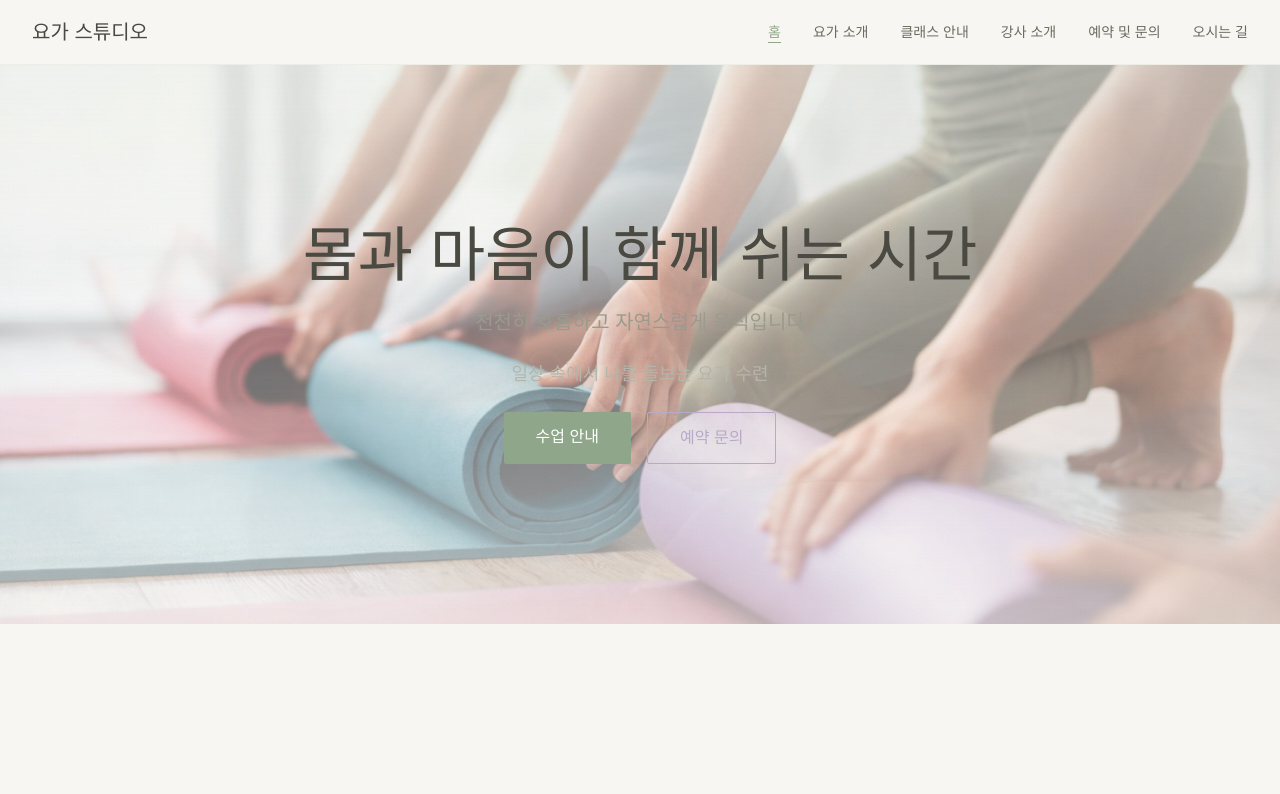
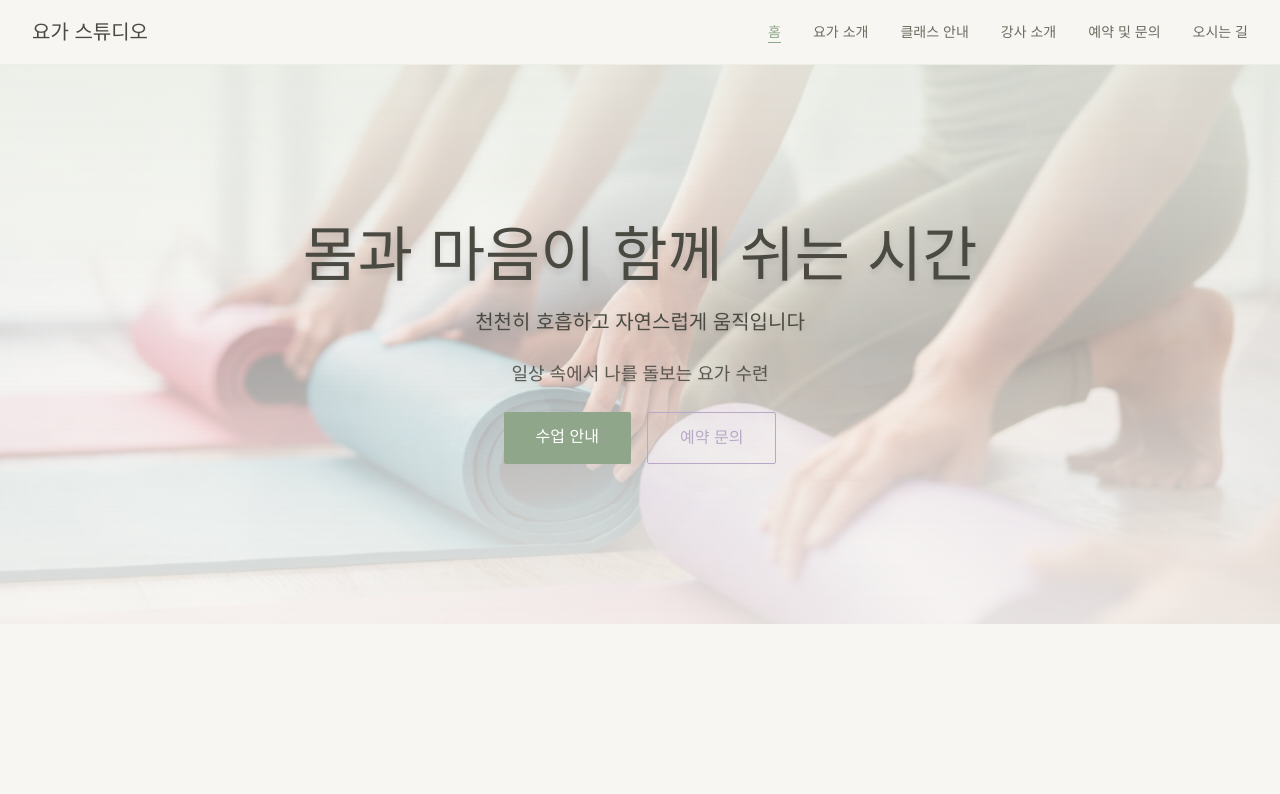
Before and after one commit to guideyoon/yoga, a Next.js app: page / in a window 1280 px wide. Shown: the top 794 px of the page. Built offline with nearby package versions, Linux system fonts and the light colour scheme.

Commit message:
fix: Improve hero section text visibility with darker overlay and drop shadows

```diff
--- a/app/page.tsx
+++ b/app/page.tsx
@@ -61,8 +61,9 @@ export default function Home() {
           ))}
         </div>
 
-        {/* 추가 그라데이션 오버레이 */}
-        <div className="absolute inset-0 bg-gradient-to-b from-primary-soft/20 via-transparent to-background/30 z-[1]" />
+        {/* 추가 그라데이션 오버레이 - 더 진하게 */}
+        <div className="absolute inset-0 bg-gradient-to-b from-background/60 via-background/40 to-background/60 z-[1]" />
+        <div className="absolute inset-0 bg-gradient-to-b from-primary-soft/30 via-transparent to-background/40 z-[1]" />
 
         <div
           className="relative z-10 text-center px-4 space-y-6 transition-transform duration-1000 ease-out"
@@ -70,13 +71,13 @@ export default function Home() {
             transform: `translate(${mousePosition.x * 0.3}px, ${mousePosition.y * 0.3}px)`,
           }}
         >
-          <h1 className="text-4xl md:text-5xl lg:text-6xl font-light text-text-dark leading-relaxed">
+          <h1 className="text-4xl md:text-5xl lg:text-6xl font-light text-text-dark leading-relaxed drop-shadow-lg">
             몸과 마음이 함께 쉬는 시간
           </h1>
-          <p className="text-lg md:text-xl text-text-light max-w-2xl mx-auto">
+          <p className="text-lg md:text-xl text-text-dark max-w-2xl mx-auto drop-shadow-md">
             천천히 호흡하고 자연스럽게 움직입니다
           </p>
-          <p className="text-base md:text-lg text-text-muted">
+          <p className="text-base md:text-lg text-text-dark/90 drop-shadow-sm">
             일상 속에서 나를 돌보는 요가 수련
           </p>
           <div className="flex flex-col sm:flex-row gap-4 justify-center mt-8">
```
